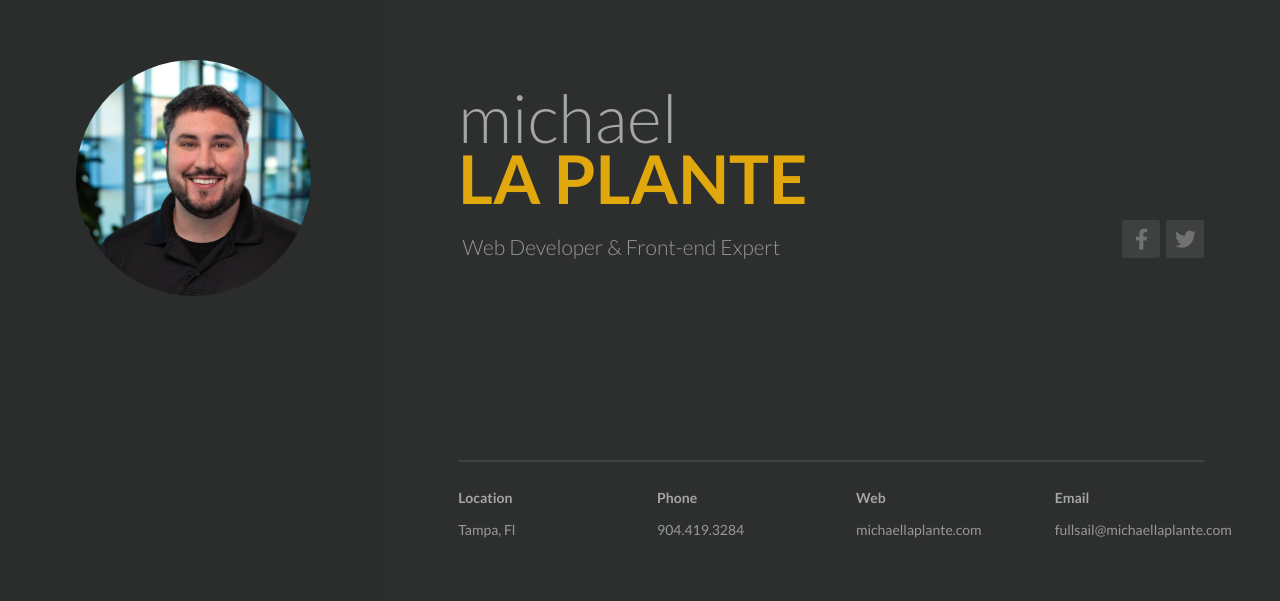
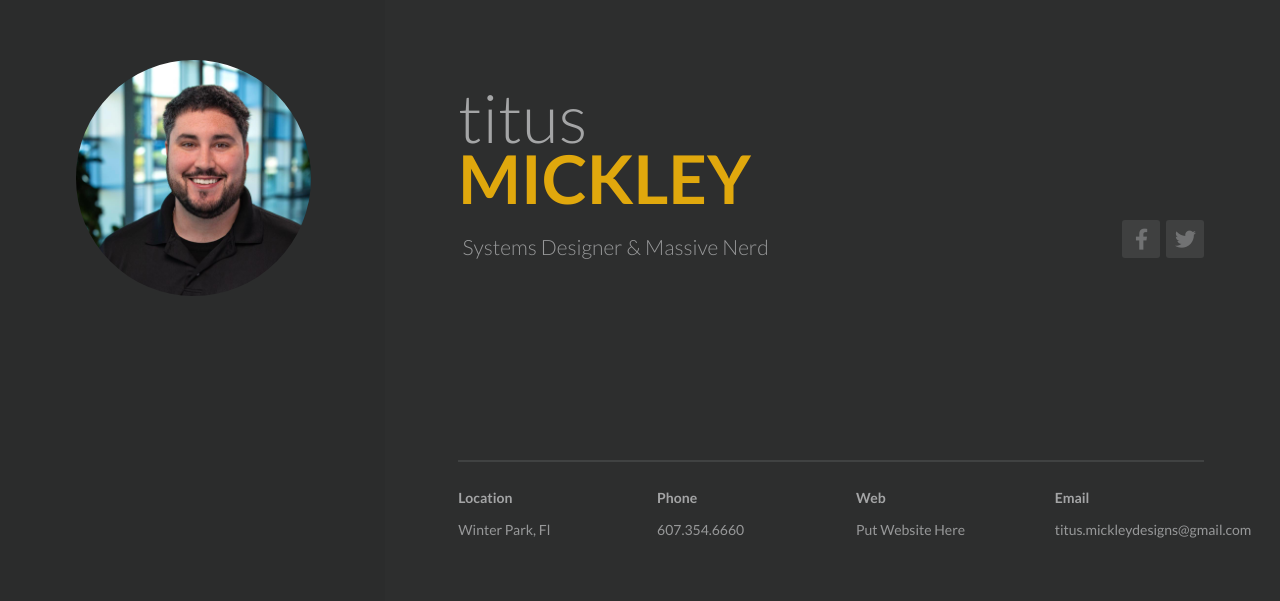
Before and after one commit to B-I-O/HOF11WebsiteDev, a plain HTML site: page index.html in a window 1280 px wide. Shown: the part 196-797 px from the top of the page. Drawn offline with Linux system fonts and the light colour scheme.

Commit message:
Update to show personal info for resume website

```diff
--- a/index.html
+++ b/index.html
@@ -4,7 +4,7 @@
 
     <head>
 
-        <title>Build a website at HOF 11</title>
+        <title>Titus Mickley</title>
 
         <meta name="description" content="">
 
@@ -93,16 +93,16 @@
                                                 <h1 class="c-brand__title  t-title">
                                                     <span class="c-brand__sizer">
                                                         <span class="a-header  c-brand__first-word  t-title__first-word">
-                                                            Michael
+                                                            Titus
                                                         </span>
                                                         <span class="a-header  c-brand__second-word  t-title__second-word">
-                                                            La Plante
+                                                            Mickley
                                                         </span>
                                                     </span>
                                                 </h1>
                                                 <h2 class="a-header  c-brand__sub-title  t-sub-title">
                                                     <span class="c-brand__sizer">
-                                                        Web Developer &amp; Front-end Expert
+                                                        Systems Designer &amp; Massive Nerd
                                                     </span>
                                                 </h2>
                                             </div><!-- /c-brand -->
@@ -111,7 +111,7 @@
 
                                         <ul class="c-header__social-buttons  c-social-buttons">
                                             <li class="a-header">
-                                                <a href="https://www.facebook.com/laplantedev/" target="_blank" class="c-social-button  t-social-button">
+                                                <a href="https://www.facebook.com/" target="_blank" class="c-social-button  t-social-button">
                                                     <i class="fab  fa-lg  fa-facebook-f"></i>
                                                 </a>
                                             </li>
@@ -121,7 +121,7 @@
                                                 </a>
                                             </li> -->
                                             <li class="a-header">
-                                                <a href="https://twitter.com/laplantewebdev" target="_blank" class="c-social-button  t-social-button">
+                                                <a href="https://twitter.com/" target="_blank" class="c-social-button  t-social-button">
                                                     <i class="fab  fa-lg  fa-twitter"></i>
                                                 </a>
                                             </li>
@@ -140,7 +140,7 @@
                                                     <div class="o-content__body">
                                                         <h4>Location</h4>
                                                         <address>
-                                                            Tampa, Fl
+                                                            Winter Park, Fl
                                                         </address>
                                                     </div>
                                                 </div><!-- /o-content -->
@@ -151,7 +151,7 @@
                                                     <div class="o-content__body">
                                                         <h4>Phone</h4>
                                                         <p>
-                                                            904.419.3284
+                                                            607.354.6660
                                                         </p>
                                                     </div>
                                                 </div><!-- /o-content -->
@@ -164,7 +164,7 @@
                                                             <h4>Web</h4>
                                                             <p>
                                                                 <span class="t-link-container__item--blended">
-                                                                    michaellaplante.com
+                                                                    Put Website Here
                                                                 </span>
                                                             </p>
                                                         </a><!-- /o-link-container -->
@@ -179,7 +179,7 @@
                                                             <h4>Email</h4>
                                                             <p>
                                                                 <span class="t-link-container__item--blended">
-                                                                    fullsail@michaellaplante.com
+                                                                    titus.mickleydesigns@gmail.com
                                                                 </span>
                                                             </p>
                                                         </a><!-- /o-link-container -->
```
